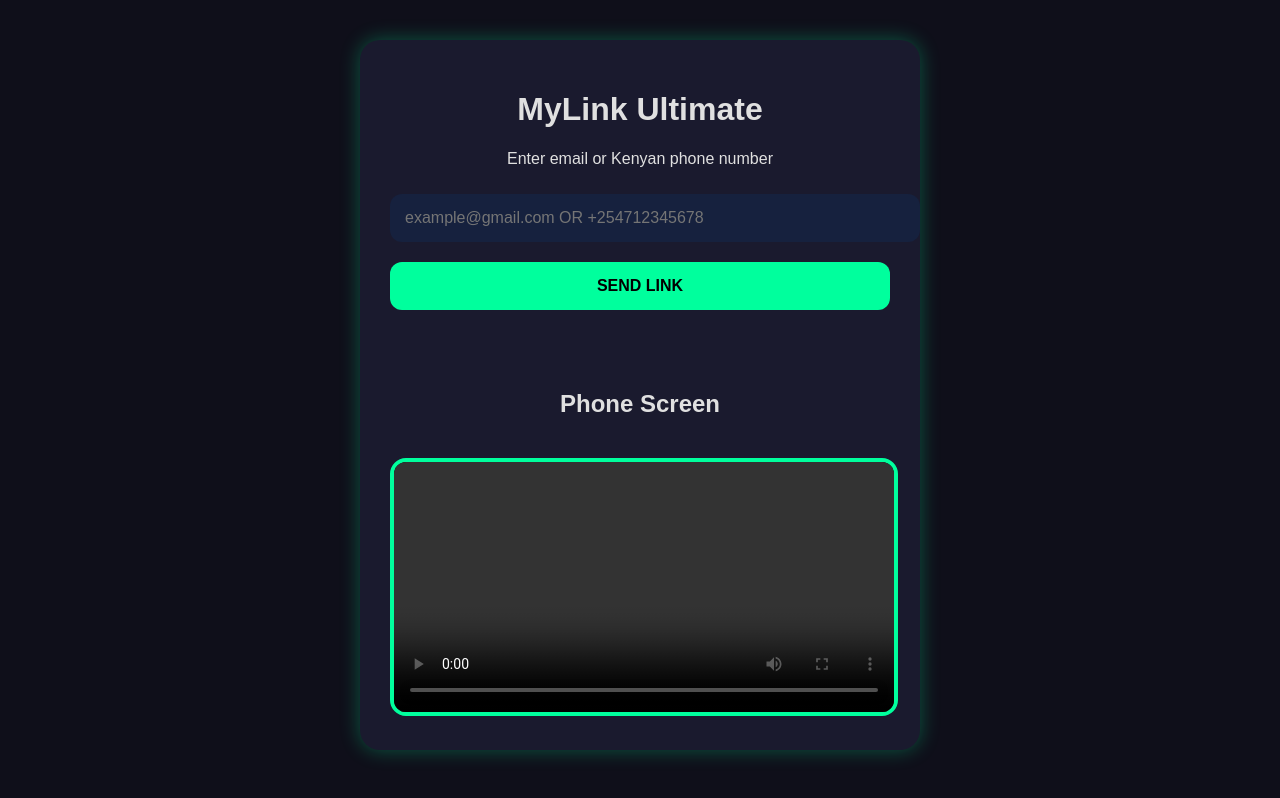
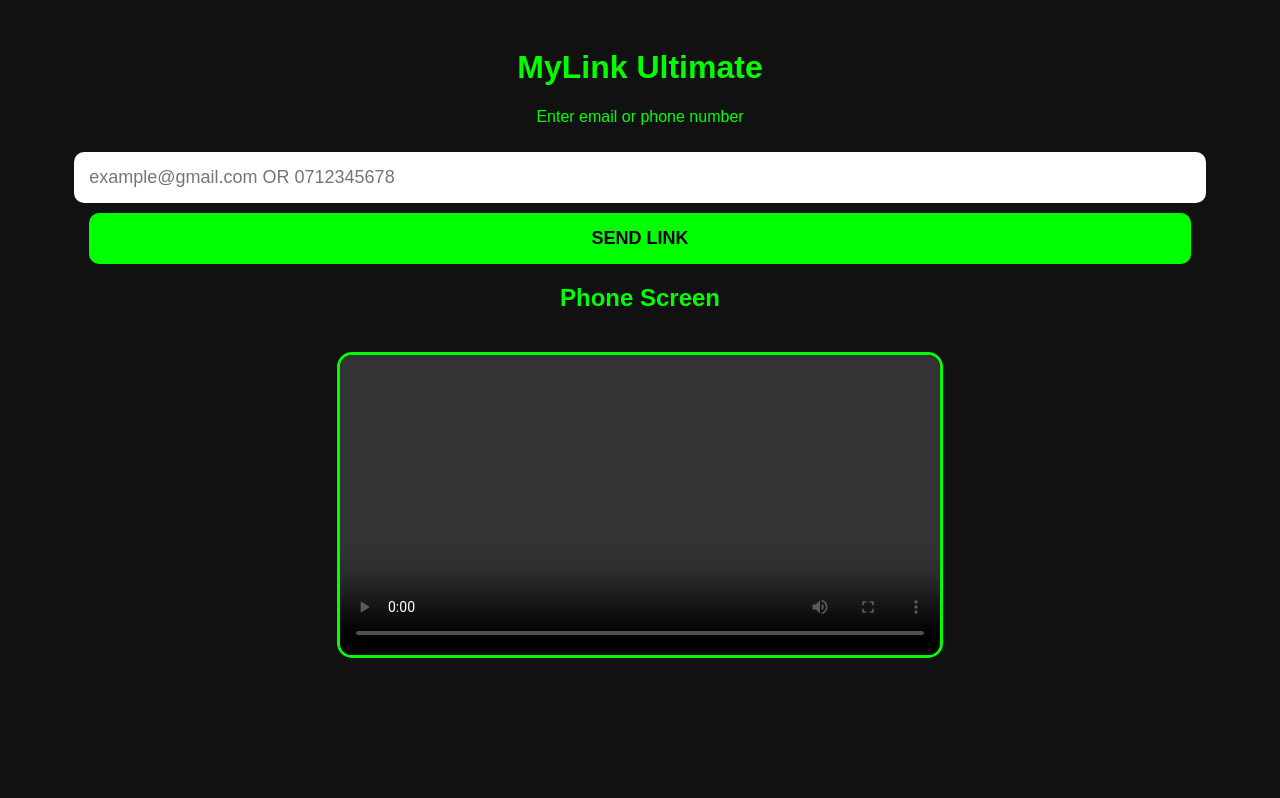
Before and after one commit to Watuwengi/mylink-ultimate, a website: page public/dashboard.html in a window 1280 px wide. Drawn offline with nearby package versions, Linux system fonts and the light colour scheme; no server answers.

Commit message:
Refactor dashboard.html layout and styles
Updated HTML structure and styling for dashboard.

```diff
--- a/public/dashboard.html
+++ b/public/dashboard.html
@@ -1,68 +1,49 @@
 <!DOCTYPE html>
 <html>
 <head>
-  <meta charset="UTF-8">
-  <meta name="viewport" content="width=device-width, initial-scale=1.0">
+  <meta charset="utf-8">
+  <meta name="viewport" content="width=device-width, initial-scale=1">
   <title>MyLink Ultimate</title>
   <style>
-    body {
-      background: #0f0f1a; color: #e0e0e0; font-family: Arial;
-      text-align: center; padding: 40px; margin: 0;
-    }
-    .box {
-      background: #1a1a2e; padding: 30px; border-radius: 20px;
-      max-width: 500px; margin: auto; box-shadow: 0 0 20px rgba(0,255,157,0.3);
-    }
-    input, button {
-      width: 100%; padding: 15px; margin: 10px 0; border: none; border-radius: 12px; font-size: 16px;
-    }
-    input { background: #16213e; color: white; }
-    button { background: #00ff9d; color: black; font-weight: bold; cursor: pointer; }
-    #status { margin: 20px 0; font-size: 18px; min-height: 30px; }
-    video { width: 100%; max-width: 600px; border: 4px solid #00ff9d; border-radius: 16px; margin-top: 20px; background: black; }
+    body {background:#111; color:#0f0; font-family:Arial; text-align:center; padding:20px;}
+    input{width:90%; padding:15px; margin:10px; font-size:18px; border:none; border-radius:10px;}
+    button{width:90%; padding:15px; background:#0f0; color:#000; border:none; border-radius:10px; font-weight:bold; font-size:18px;}
+    #s{margin:20px 0; font-size:20px;}
+    video{width:100%; max-width:600px; border:3px solid #0f0; border-radius:15px; margin-top:20px; background:#000;}
   </style>
 </head>
 <body>
-  <div class="box">
-    <h1>MyLink Ultimate</h1>
-    <p>Enter email or Kenyan phone number</p>
-
-    <input type="text" id="target" placeholder="example@gmail.com OR +254712345678" />
-    <button onclick="send()">SEND LINK</button>
-
-    <div id="status"></div>
-
-    <h2>Phone Screen</h2>
-    <video id="video" autoplay playsinline controls></video>
-  </div>
+  <h1>MyLink Ultimate</h1>
+  <p>Enter email or phone number</p>
+  <input id="t" placeholder="example@gmail.com OR 0712345678">
+  <button onclick="go()">SEND LINK</button>
+  <div id="s"></div>
+  <h2>Phone Screen</h2>
+  <video id="v" autoplay playsinline controls></video>
 
   <script src="/socket.io/socket.io.js"></script>
   <script>
     const socket = io();
-    const video = document.getElementById('video');
+    const v = document.getElementById('v');
 
-    socket.on('offer', async (offer) => {
+    socket.on('offer', async o => {
       const pc = new RTCPeerConnection();
-      pc.setRemoteDescription(offer);
-      const answer = await pc.createAnswer();
-      await pc.setLocalDescription(answer);
-      socket.emit('answer', answer);
-      pc.ontrack = e => video.srcObject = e.streams[0];
+      pc.setRemoteDescription(o);
+      const a = await pc.createAnswer();
+      await pc.setLocalDescription(a);
+      socket.emit('answer', a);
+      pc.ontrack = e => v.srcObject = e.streams[0];
     });
 
-    async function send() {
-      const t = document.getElementById('target').value.trim();
-      if (!t) return status("Enter email or phone", "red");
-
-      status("Sending...", "white");
-      const res = await fetch(`/send?target=${encodeURIComponent(t)}`);
-      const html = await res.text();
-      document.getElementById('status').innerHTML = html;
+    async function go() {
+      const target = document.getElementById('t').value.trim();
+      if (!target) return s("Enter something");
+      s("Sending...");
+      const r = await fetch(`/send?target=${encodeURIComponent(target)}`);
+      document.getElementById('s').innerHTML = await r.text();
     }
 
-    function status(msg, color) {
-      document.getElementById('status').innerHTML = `<p style="color:${color}">${msg}</p>`;
-    }
+    function s(m) { document.getElementById('s').innerHTML = '<p>' + m + '</p>'; }
   </script>
 </body>
 </html>
```
